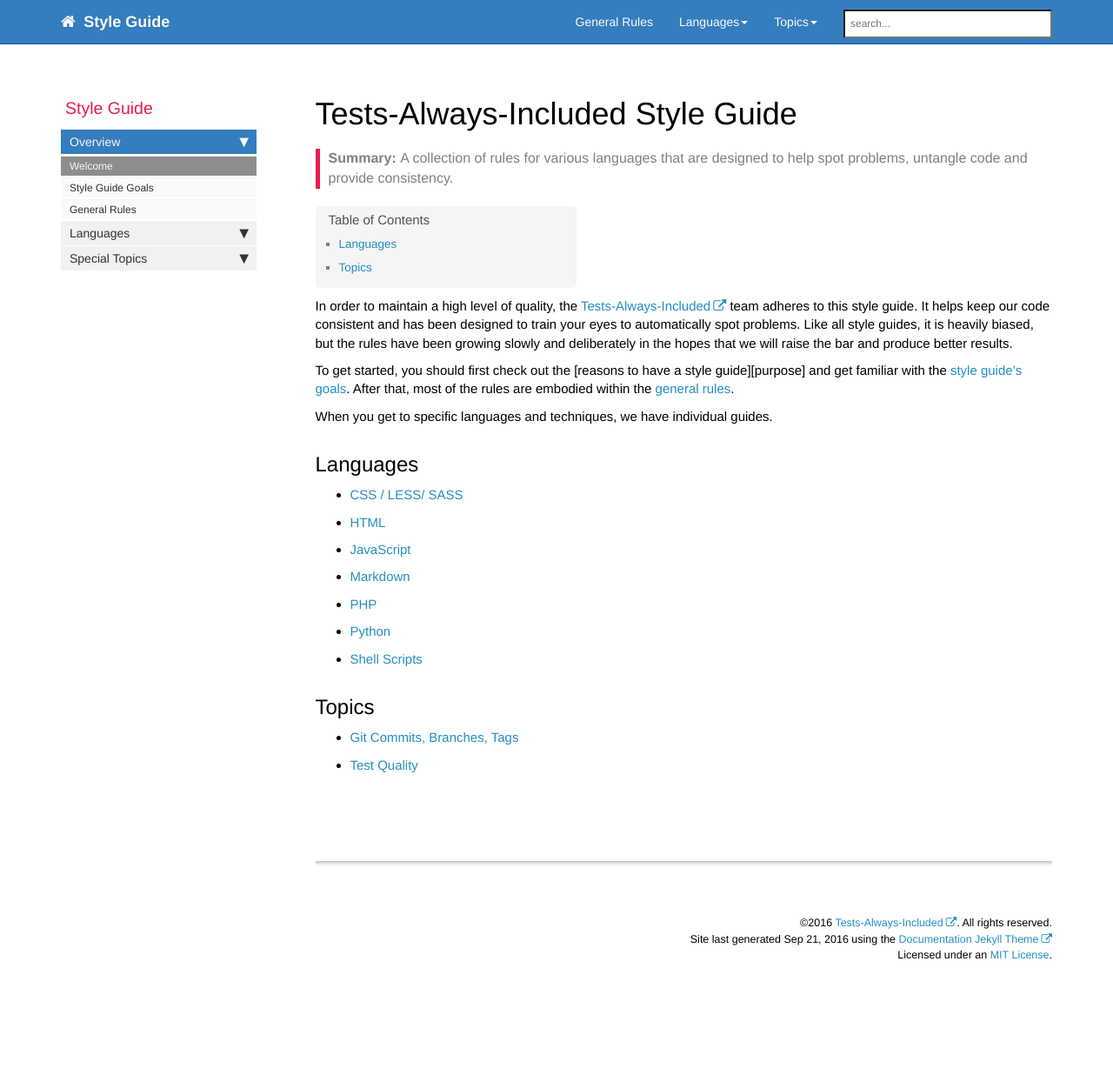
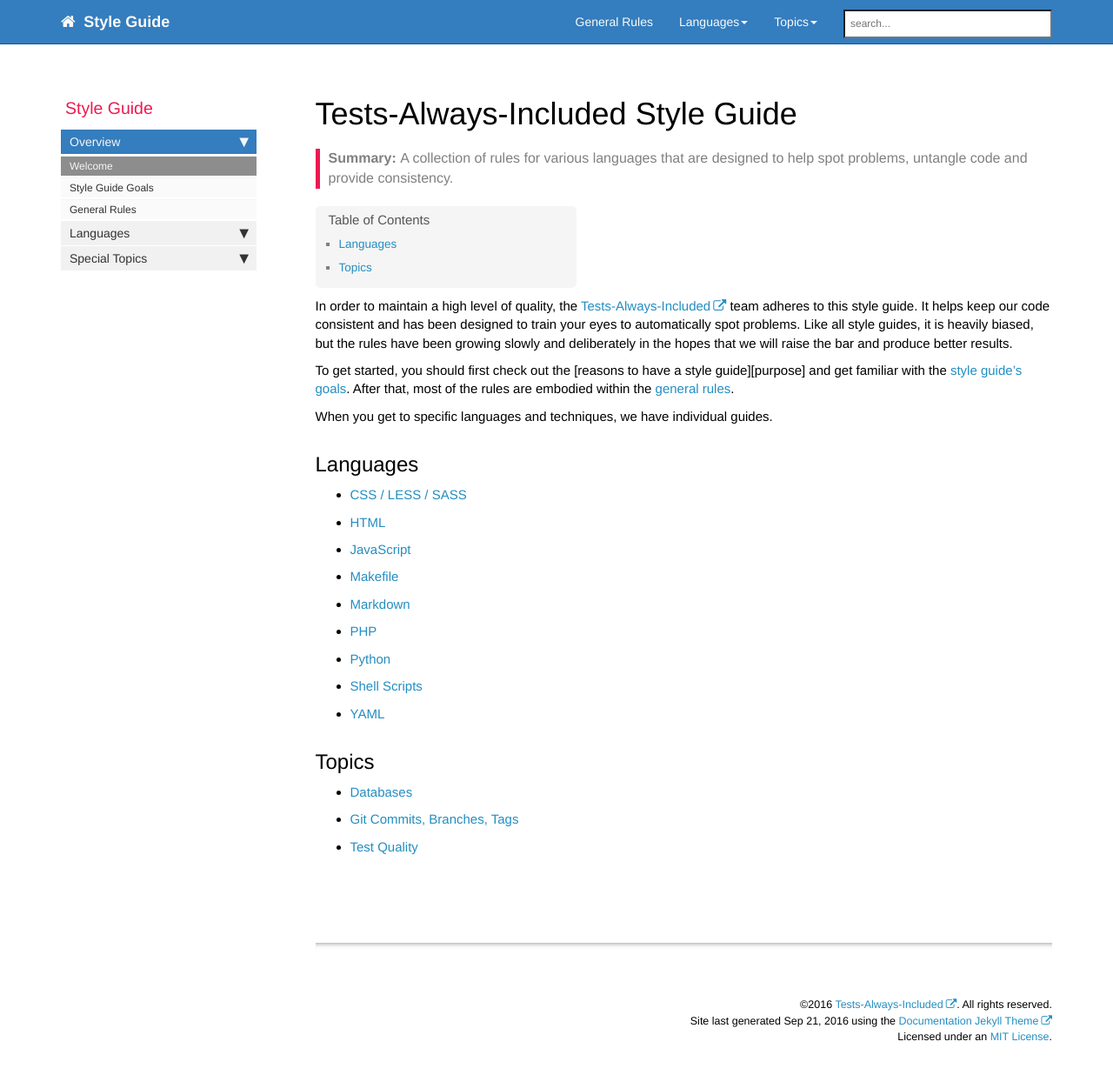
Before and after one commit to tests-always-included/style-guide, a Jekyll site: the page built from index.md, in a window 1280 px wide and 1252 px high. Shown: the top 1236 px of the window at 87% size. Built offline with Jekyll 4.4.1, drawn with Linux system fonts in a browser that asks for light colours; nearby versions of some CDN libraries; comment, search, counter and statistics services are not loaded.

Commit message:
Adding missing links

```diff
--- a/index.md
+++ b/index.md
@@ -15,18 +15,21 @@ When you get to specific languages and techniques, we have individual guides.
 Languages
 ---------
 
-* [CSS / LESS/ SASS][lang-css]
+* [CSS / LESS / SASS][lang-css]
 * [HTML][lang-html]
 * [JavaScript][lang-js]
+* [Makefile][lang-makefile]
 * [Markdown][lang-md]
 * [PHP][lang-php]
 * [Python][lang-py]
 * [Shell Scripts][lang-sh]
+* [YAML][lang-yaml]
 
 
 Topics
 ------
 
+* [Databases][topic-db]
 * [Git Commits, Branches, Tags][topic-git]
 * [Test Quality][topic-tests]
 
```
